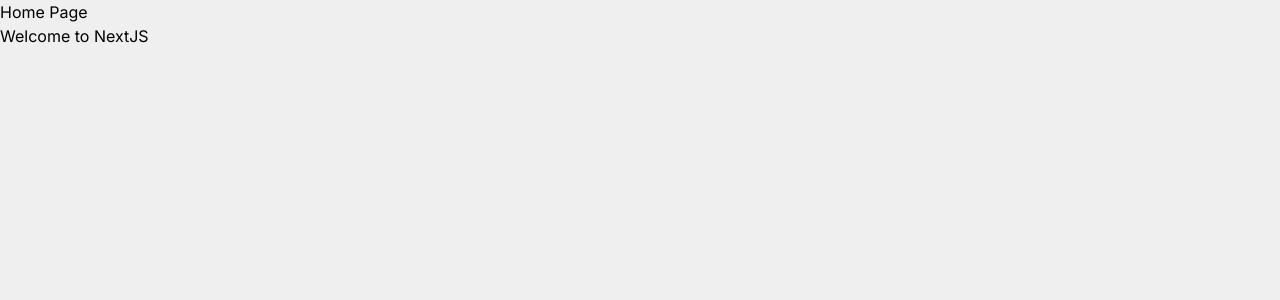
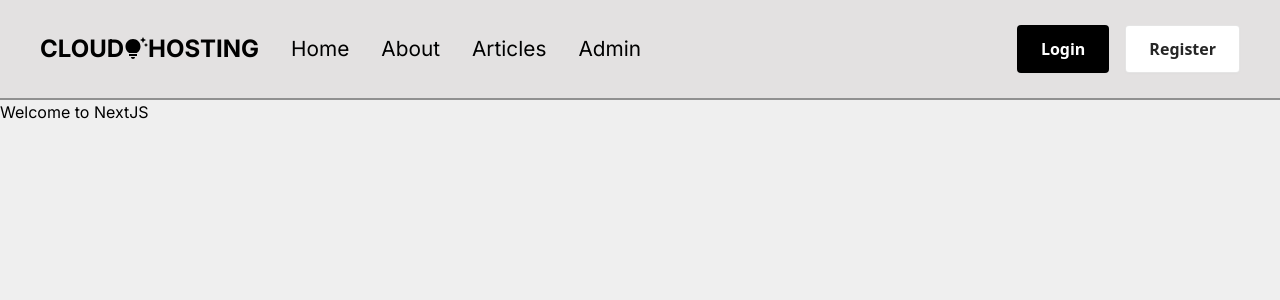
Before and after one commit to Anwar-Barakat/01-cloud-hosting-nextjs, a Next.js app: page / in a window 1280 px wide. Shown: the top 300 px of the page. Built offline with nearby package versions, Linux system fonts and the light colour scheme.

Commit message:
added the header of the project

```diff
--- /dev/null
+++ b/components/Header/Header.tsx
@@ -0,0 +1,17 @@
+import Link from 'next/link'
+import React from 'react'
+import styles from './header.module.css'
+import NavbarSection from './Navbar'
+const HeaderSection = () => {
+    return (
+        <header className={styles.header}>
+            <NavbarSection />
+            <div className={styles.buttons}>
+                <Link className={`${styles.btn} ${styles.login}`} href="/login">Login</Link>
+                <Link className={styles.btn} href="/register">Register</Link>
+            </div>
+        </header>
+    )
+}
+
+export default HeaderSection
--- /dev/null
+++ b/components/Header/Navbar.tsx
@@ -0,0 +1,36 @@
+"use client";
+
+import Link from 'next/link'
+import React, { useState } from 'react'
+import { MdTipsAndUpdates } from 'react-icons/md'
+import styles from './header.module.css'
+import { RiMenuFill } from 'react-icons/ri';
+import { MdOutlineClose } from "react-icons/md";
+
+const NavbarSection = () => {
+    const [toggle, setToggle] = useState(false);
+    return (
+        <nav className={styles.navbar}>
+            <div>
+                <Link href="/" className={styles.logo}>CLOUD  <MdTipsAndUpdates /> HOSTING</Link>
+                <div className={styles.menu}>
+                    {
+                        toggle ? <MdOutlineClose onClick={() => { setToggle(prev => !prev) }} /> : <RiMenuFill onClick={() => { setToggle(prev => !prev) }} />
+                    }
+                </div>
+            </div>
+            <div className={styles.navLinksWrapper}
+                style={{ clipPath: toggle && 'polygon(0 0, 100% 0, 100% 100%, 0 100%)' || '' }}
+            >
+                <ul className={styles.navLinks}>
+                    <Link onClick={() => setToggle(false)} className={styles.navLink} href="/">Home</Link>
+                    <Link onClick={() => setToggle(false)} className={styles.navLink} href="/about">About</Link>
+                    <Link onClick={() => setToggle(false)} className={styles.navLink} href="/articles">Articles</Link>
+                    <Link onClick={() => setToggle(false)} className={styles.navLink} href="/admin">Admin</Link>
+                </ul>
+            </div>
+        </nav>
+    )
+}
+
+export default NavbarSection
--- /dev/null
+++ b/components/Header/header.module.css
@@ -0,0 +1,123 @@
+.header {
+  height: 100px;
+  padding: 0 40px;
+  display: flex;
+  align-items: center;
+  justify-content: space-between;
+  border-bottom: 2px solid rgba(144, 144, 144, 1);
+  background-color: rgba(227, 225, 225, 1);
+  position: relative;
+}
+
+.navbar {
+  display: flex;
+  align-items: center;
+  justify-content: space-between;
+  gap: 2rem;
+}
+
+.navbar .logo {
+  display: flex;
+  align-items: center;
+  font-weight: bold;
+  font-size: 24px;
+}
+
+.navbar .navLinks {
+  display: flex;
+  gap: 2rem;
+}
+
+.navbar .navLinks .navLink {
+  font-size: 1.3rem;
+}
+
+.header .buttons {
+  display: flex;
+  gap: 1rem;
+  align-items: center;
+}
+
+.header .btn {
+  align-items: center;
+  background-color: #ffffff;
+  border: 1px solid rgba(0, 0, 0, 0.1);
+  border-radius: 0.25rem;
+  box-shadow: rgba(0, 0, 0, 0.02) 0 1px 3px 0;
+  box-sizing: border-box;
+  color: rgba(0, 0, 0, 0.85);
+  cursor: pointer;
+  display: inline-flex;
+  font-family: system-ui, -apple-system, system-ui, "Helvetica Neue", Helvetica,
+    Arial, sans-serif;
+  font-size: 16px;
+  font-weight: 600;
+  justify-content: center;
+  line-height: 1.25;
+  margin: 0;
+  min-height: 3rem;
+  padding: calc(0.875rem - 1px) calc(1.5rem - 1px);
+  position: relative;
+  text-decoration: none;
+  transition: all 250ms;
+  user-select: none;
+  -webkit-user-select: none;
+  touch-action: manipulation;
+  vertical-align: baseline;
+  width: auto;
+  cursor: pointer;
+}
+
+.header .btn:hover,
+.header .btn:focus {
+  border-color: rgba(0, 0, 0, 0.15);
+  box-shadow: rgba(0, 0, 0, 0.1) 0 4px 12px;
+  color: rgba(0, 0, 0, 0.65);
+}
+
+.header .btn:hover {
+  transform: translateY(-1px);
+}
+
+.header .btn:active {
+  background-color: #f0f0f1;
+  border-color: rgba(0, 0, 0, 0.15);
+  box-shadow: rgba(0, 0, 0, 0.06) 0 2px 4px;
+  color: rgba(0, 0, 0, 0.65);
+  transform: translateY(0);
+}
+
+.header .btn.login {
+  background: #000;
+  color: #fff;
+}
+
+.header .menu {
+  font-size: 40px;
+  cursor: pointer;
+  display: none;
+}
+
+@media (max-width: 1079px) {
+  .header .menu {
+    display: block;
+  }
+  .navbar .logo {
+    display: none;
+  }
+  .navLinksWrapper {
+    position: absolute;
+    left: 0;
+    top: 100%;
+    width: 100%;
+    background-color: rgba(227, 225, 225, 1);
+    transition: 0.5s all ease-in-out;
+    z-index: 100;
+    clip-path: polygon(0 0, 100% 0, 100% 0, 0 0);
+  }
+  .navLinksWrapper .navLinks {
+    flex-direction: column;
+    justify-content: center;
+    align-items: center;
+  }
+}
--- a/src/app/layout.tsx
+++ b/src/app/layout.tsx
@@ -1,9 +1,11 @@
 import type { Metadata } from "next";
 import { Inter, Cairo } from "next/font/google";
 import "./globals.css";
+import HeaderSection from "../../components/Header/Header";
 
 const inter = Inter({ subsets: ["latin"] });
 const cairo = Cairo({ subsets: ["arabic"] });
+
 
 export const metadata: Metadata = {
   title: "Cloud Hosting",
@@ -17,7 +19,10 @@ export default function RootLayout({
 }>) {
   return (
     <html lang="en">
-      <body className={inter.className}>{children}</body>
+      <body className={inter.className}>
+        <HeaderSection />
+        <main>{children}</main>
+      </body>
     </html>
   );
 }
--- a/src/app/page.tsx
+++ b/src/app/page.tsx
@@ -1,8 +1,8 @@
 
+import HeaderSection from '../../components/Header/Header';
 const HomePage = () => {
   return (
     <div>
-      Home Page
       <h1>Welcome to NextJS</h1>
     </div>
   )
```
Also changed, not shown: package.json (+5 -4 lines), 1 other file (tests, documents, lock files or other folders).
